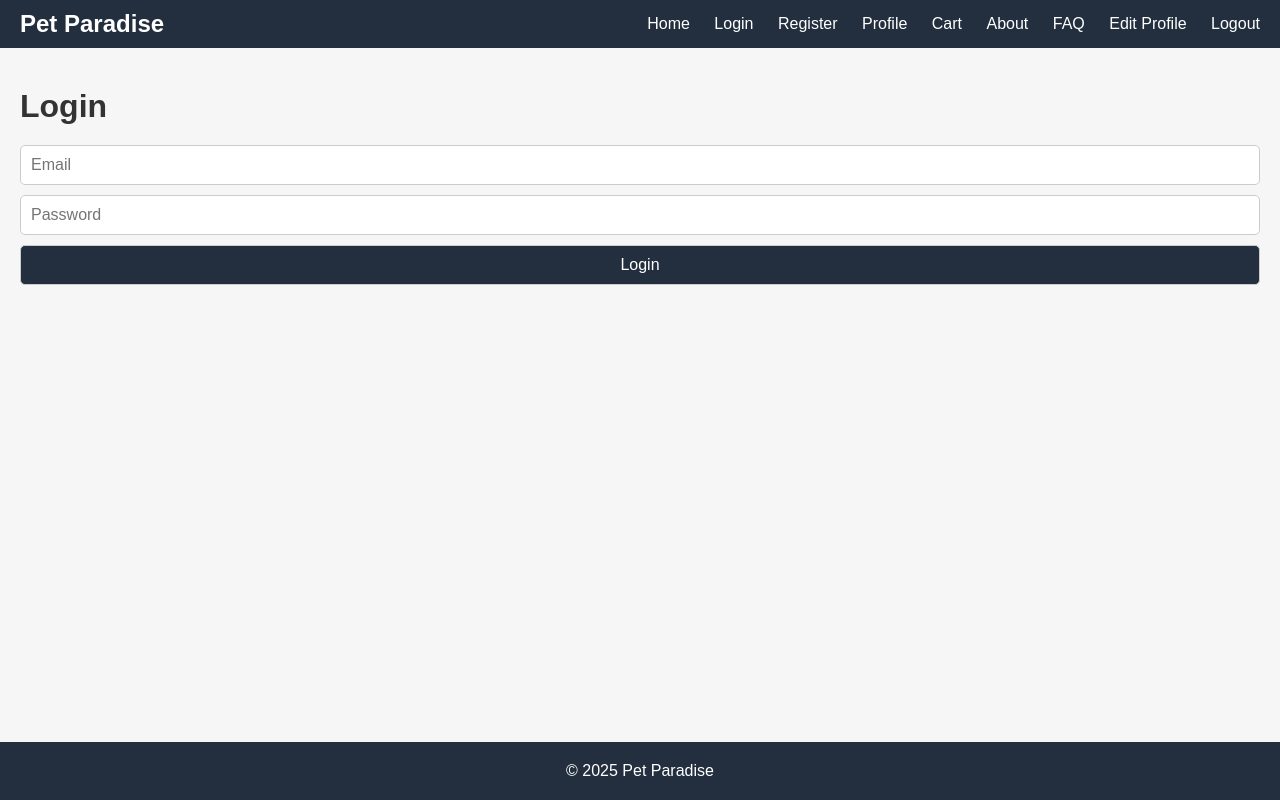
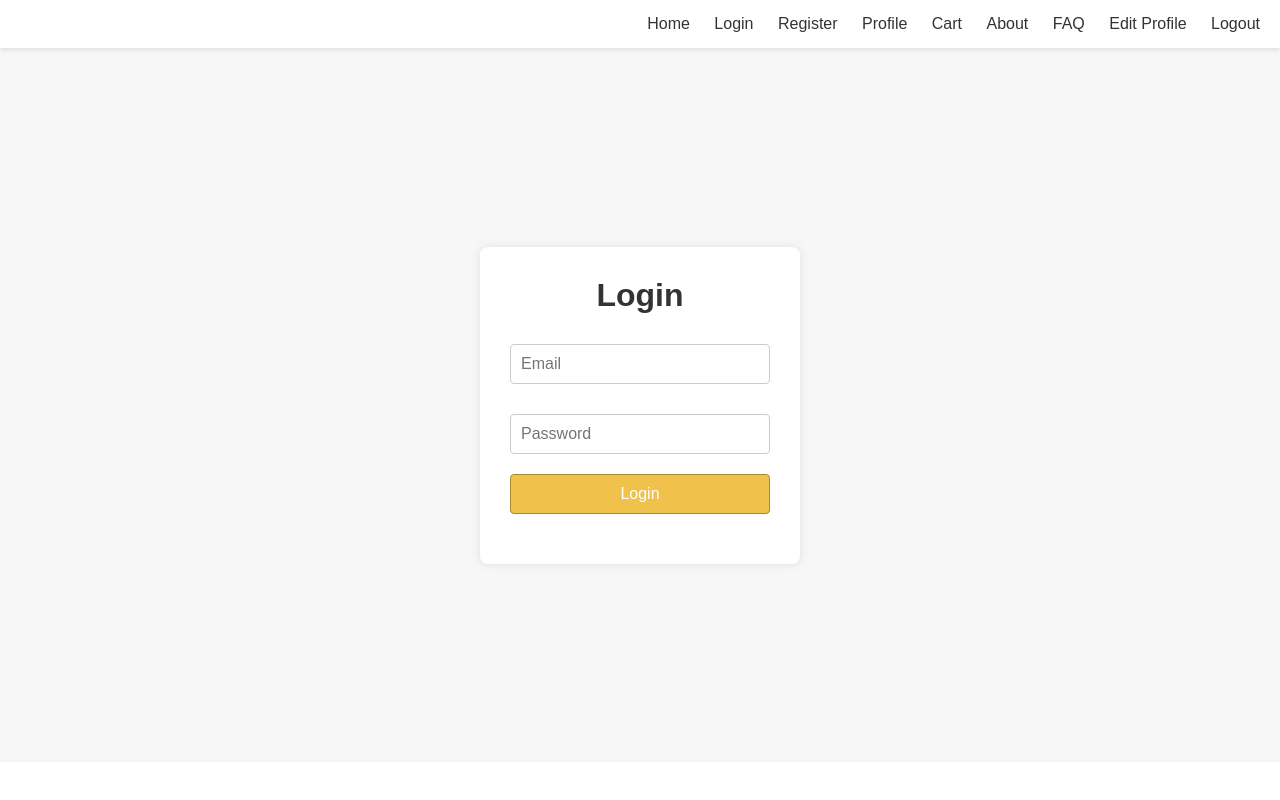
Before and after one commit to Jdeng97/CSC-314-TermProject-Group-4, a website: page public/login.html in a window 1280 px wide. Drawn offline with Linux system fonts and the light colour scheme.

Commit message:
Update login.html
updated login.html to be more modern

```diff
--- a/public/login.html
+++ b/public/login.html
@@ -5,6 +5,77 @@
     <meta charset="UTF-8">
     <title>Login - Pet Paradise</title>
     <link rel="stylesheet" href="styles.css">
+    <style>
+        body {
+            margin: 0;
+            font-family: Arial, sans-serif;
+            background-color: #f7f7f7;
+            display: flex;
+            flex-direction: column;
+            min-height: 100vh;
+        }
+
+        header,
+        footer {
+            text-align: center;
+            padding: 10px;
+            background-color: #fff;
+            box-shadow: 0 2px 4px rgba(0, 0, 0, 0.1);
+        }
+
+        nav a {
+            margin: 0 10px;
+            text-decoration: none;
+            color: #333;
+        }
+
+        main {
+            flex: 1;
+            display: flex;
+            justify-content: center;
+            align-items: center;
+        }
+
+        .form-box {
+            background: #fff;
+            padding: 30px;
+            border-radius: 8px;
+            box-shadow: 0 0 10px rgba(0, 0, 0, 0.1);
+            max-width: 320px;
+            width: 100%;
+        }
+
+        .form-box h1 {
+            text-align: center;
+            margin-bottom: 20px;
+            color: #333;
+        }
+
+        .form-box input {
+            width: 100%;
+            padding: 10px;
+            margin: 10px 0;
+            border: 1px solid #ccc;
+            border-radius: 4px;
+        }
+
+        .form-box button {
+            width: 100%;
+            padding: 10px;
+            background-color: #f0c14b;
+            border: 1px solid #a88734;
+            border-radius: 4px;
+            cursor: pointer;
+        }
+
+        .form-box button:hover {
+            background-color: #ddb347;
+        }
+
+        footer {
+            margin-top: auto;
+        }
+    </style>
 </head>
 
 <body>
@@ -23,13 +94,15 @@
         </nav>
     </header>
 
-    <main class="form-container">
-        <h1>Login</h1>
-        <form action="/users/login" method="POST">
-            <input type="email" name="email" placeholder="Email" required>
-            <input type="password" name="password" placeholder="Password" required>
-            <button type="submit">Login</button>
-        </form>
+    <main>
+        <div class="form-box">
+            <h1>Login</h1>
+            <form method="POST" action="/users/login">
+                <input type="email" name="email" placeholder="Email" required>
+                <input type="password" name="password" placeholder="Password" required>
+                <button type="submit">Login</button>
+            </form>
+        </div>
     </main>
 
     <footer>© 2025 Pet Paradise</footer>
```
